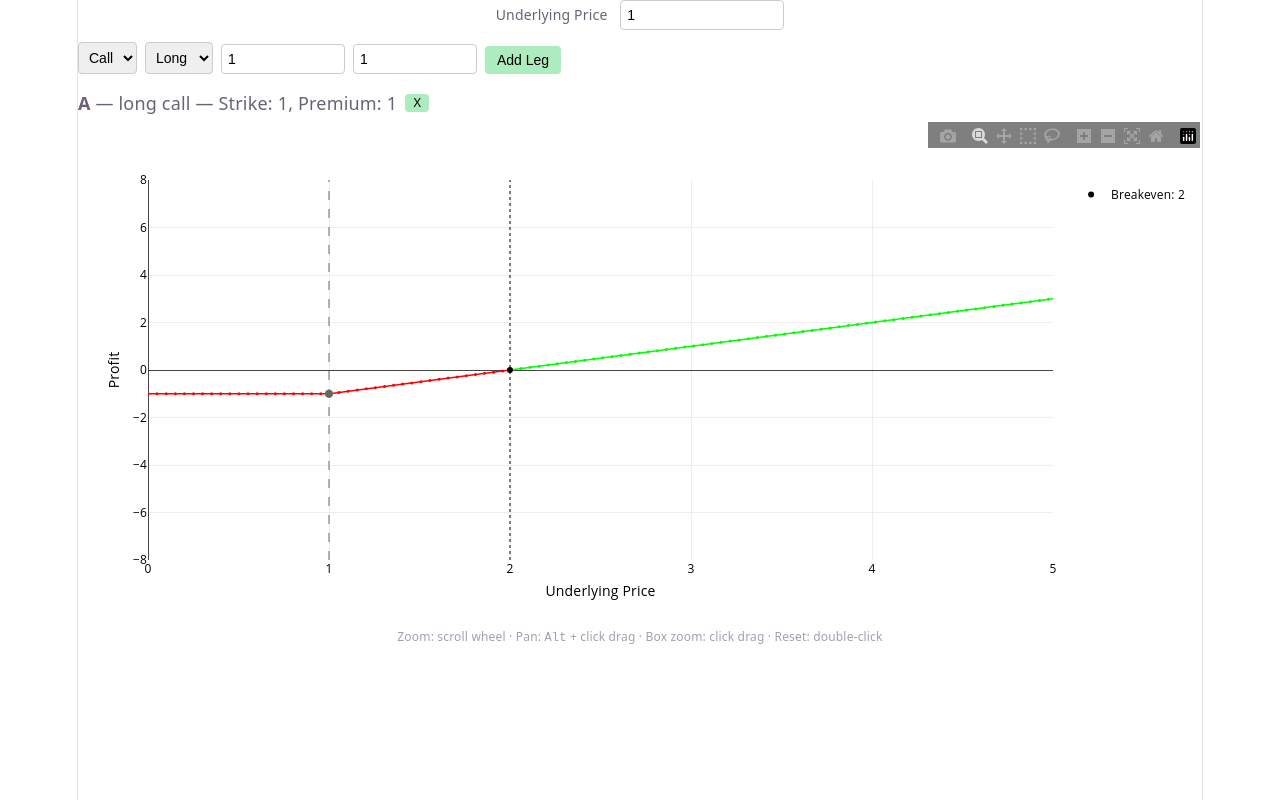
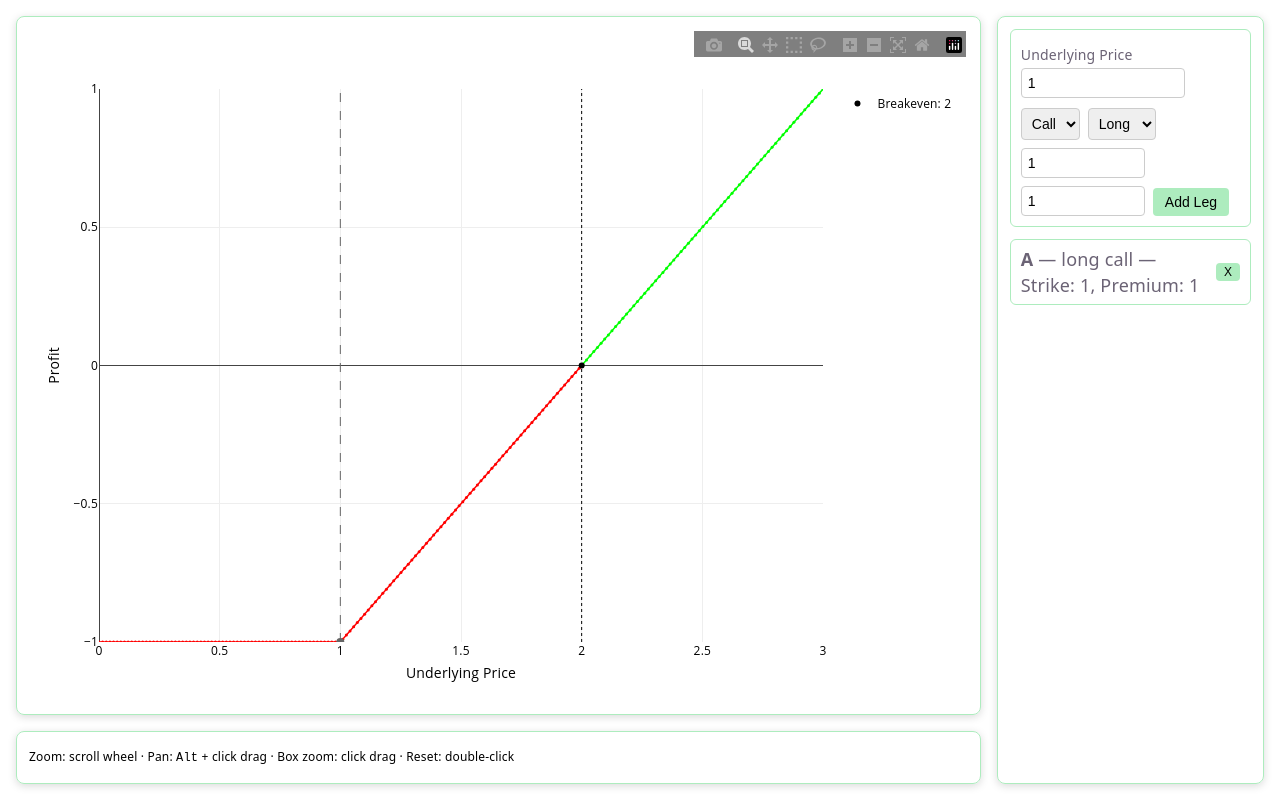
Before and after one commit to sbOogway/opts-viz, a website built with Vite: page index.html in a window 1280 px wide. Both pictures are taken after a click on the button "Add Leg". Built offline with nearby package versions, Linux system fonts and the light colour scheme; what @shoelace-style/shoelace would draw is missing.

Commit message:
devel: designing the ui

```diff
--- a/src/chart-controls.js
+++ b/src/chart-controls.js
@@ -7,7 +7,7 @@ export class ChartControls extends LitElement {
 
   render() {
     return html`
-      <div style="font-size:12px;color:#9ca3af;margin-top:4px;">
+      <div style="font-size:12px;color:#000;">
         Zoom: scroll wheel &middot; Pan: <kbd>Alt</kbd> + click drag &middot; Box zoom: click drag &middot; Reset: double-click
       </div>
     `
--- a/src/main.js
+++ b/src/main.js
@@ -8,9 +8,19 @@ import './chart-controls.js'
 setBasePath('/node_modules/@shoelace-style/shoelace/dist')
 
 document.querySelector('#app').innerHTML = `
-  <strategy-builder></strategy-builder>
-  <payoff-graph></payoff-graph>
-  <chart-controls></chart-controls>
+  <div style="display:flex;gap:16px;padding:16px;width:100%;height:100vh;box-sizing:border-box;">
+    <div style="flex:4;display:flex;flex-direction:column;gap:16px;">
+      <div class="panel" style="flex:1;display:flex;flex-direction:column;">
+        <payoff-graph style="flex:1;"></payoff-graph>
+      </div>
+      <div class="panel">
+        <chart-controls></chart-controls>
+      </div>
+    </div>
+    <div class="panel" style="flex:1;">
+      <strategy-builder style="display:block;height:100%;"></strategy-builder>
+    </div>
+  </div>
 `
 
 const builder = document.querySelector('strategy-builder')
--- a/src/payoff-graph.css
+++ b/src/payoff-graph.css
@@ -1,6 +1,7 @@
 payoff-graph {
   display: block;
   position: relative;
+  height: 100%;
   --positive-color: #00ff00;
   --negative-color: #ff0000;
 }
--- a/src/payoff-graph.js
+++ b/src/payoff-graph.js
@@ -18,7 +18,7 @@ export class PayoffGraph extends LitElement {
   constructor() {
     super()
     this.width = '100%'
-    this.height = '500px'
+    this.height = '100%'
     this.fontColor = 'black'
     this.legs = []
     this.underlyingPrice = 1
@@ -49,7 +49,7 @@ export class PayoffGraph extends LitElement {
     const minStrike = Math.min(...strikes)
     const maxStrike = Math.max(...strikes)
     const xMin = 0
-    const xMax = this.underlyingPrice * 10
+    const xMax = this.underlyingPrice * 3
     const numPoints = 200
     const xs = Array.from({ length: numPoints }, (_, i) =>
       xMin + (xMax - xMin) * i / (numPoints - 1)
@@ -118,7 +118,7 @@ export class PayoffGraph extends LitElement {
     const maxAbsY = Math.max(...ys.map(Math.abs))
 
     Plotly.react(this.querySelector('div'), data, {
-      xaxis: { title: axisTitle('Underlying Price'), range: [0, this.underlyingPrice * 5] },
+      xaxis: { title: axisTitle('Underlying Price'), range: [0, this.underlyingPrice * 3] },
       yaxis: { title: axisTitle('Profit'), range: [-maxAbsY, maxAbsY] },
       showlegend: true,
       margin: { t: 60, r: 20, b: 60, l: 70 },
--- a/src/strategy-builder.js
+++ b/src/strategy-builder.js
@@ -49,7 +49,8 @@ export class StrategyBuilder extends LitElement {
 
   render() {
     return html`
-      <div style="margin-bottom:12px;">
+      <div class="leg-form" style="border:1px solid var(--adecbe);border-radius:6px;padding:10px;margin-bottom:12px;">
+        <div style="margin-bottom:10px;">
           <label for="underlying-price" style="font-size:14px;margin-right:8px;">Underlying Price</label>
           <input id="underlying-price" type="number" step=${this.step} .value=${this.underlyingPrice}
             @input=${e => { this.underlyingPrice = Number(e.target.value); this.syncDefaults(); this.dispatchEvent(new CustomEvent('underlying-change', { detail: this.underlyingPrice })) }}
@@ -69,11 +70,12 @@ export class StrategyBuilder extends LitElement {
           <input id="leg-premium" type="number" step=${this.step} .value=${this.defaultPremium} style="${inputStyle}width:110px;">
           <button class="btn-add" @click=${this.addLeg}>Add Leg</button>
         </div>
+      </div>
 
-      <div style="margin-top:12px;">
+      <div>
         ${this.legs.length === 0 ? html`<span style="color:#9ca3af;">No legs added</span>` : ''}
         ${this.legs.map((leg, i) => html`
-          <div style="display:flex;gap:8px;align-items:center;padding:4px 0;">
+          <div style="border:1px solid var(--adecbe);border-radius:6px;padding:6px 10px;margin-bottom:6px;display:flex;gap:8px;align-items:center;">
             <span><b>${String.fromCharCode(65 + i)}</b> &mdash; ${leg.direction} ${leg.type} &mdash; Strike: ${leg.strike}, Premium: ${leg.premium}</span>
             <button class="btn-remove" @click=${() => this.removeLeg(i)}>X</button>
           </div>
--- a/src/style.css
+++ b/src/style.css
@@ -1,4 +1,5 @@
 :root {
+  --adecbe: #adecbe;
   --text: #6b6375;
   --text-h: #08060d;
   --bg: #fff;
@@ -159,14 +160,8 @@ code {
 }
 
 #app {
-  width: 1126px;
-  max-width: 100%;
-  margin: 0 auto;
-  text-align: center;
-  border-inline: 1px solid var(--border);
+  width: 100%;
   min-height: 100svh;
-  display: flex;
-  flex-direction: column;
   box-sizing: border-box;
 }
 
@@ -278,7 +273,7 @@ code {
 .btn-add {
   padding: 6px 12px;
   font-size: 14px;
-  background: #adecbe;
+  background: var(--adecbe);
   color: #000;
   border: none;
   border-radius: 4px;
@@ -288,11 +283,22 @@ code {
 .btn-remove {
   padding: 2px 8px;
   font-size: 12px;
-  background: #adecbe;
+  background: var(--adecbe);
   color: #000;
   border: none;
   border-radius: 4px;
   cursor: pointer;
+}
+
+.panel {
+  border: 1px solid var(--adecbe);
+  border-radius: 8px;
+  padding: 12px;
+  box-shadow: 0 2px 8px rgba(0,0,0,0.15);
+}
+
+.panel > * {
+  height: 100%;
 }
 
 .ticks {
```
Lines whose indentation alone changed are shown as unchanged.
